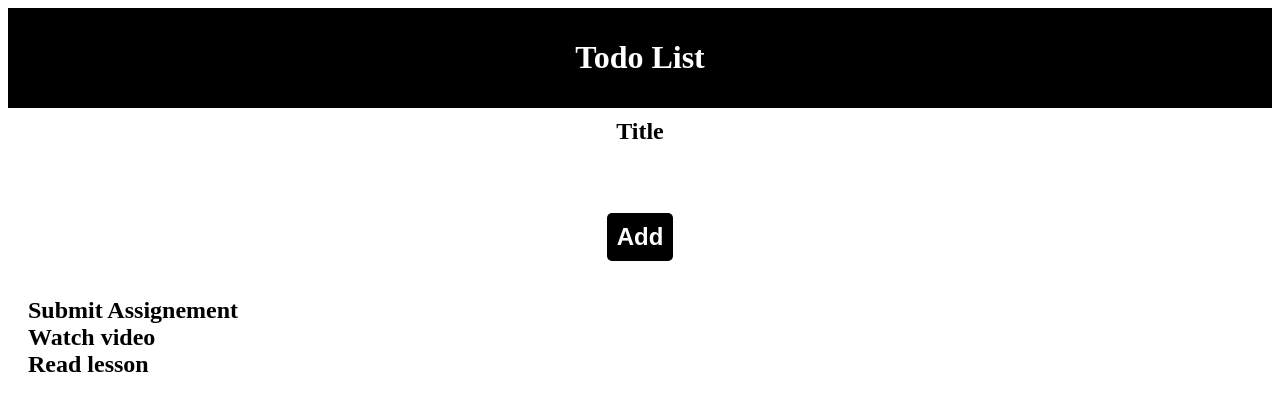
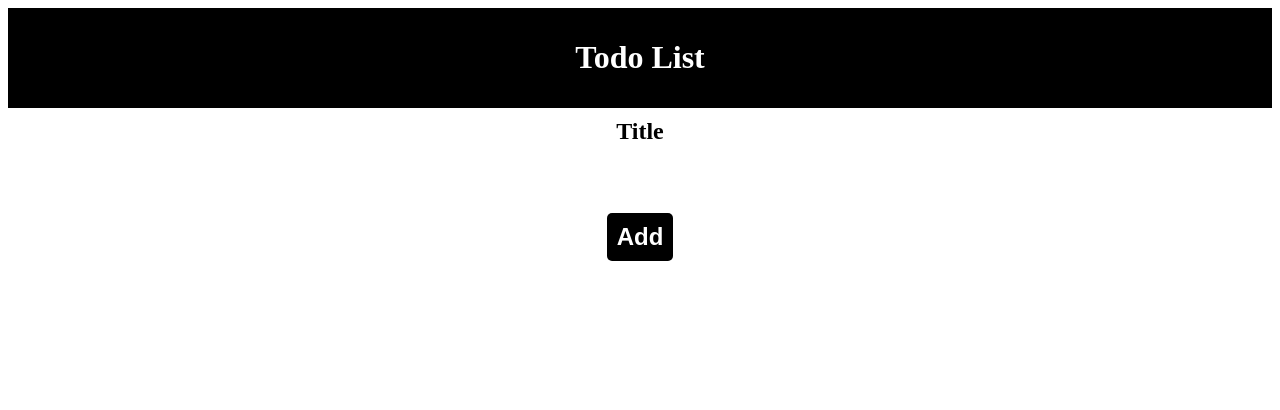
Before and after one commit to Code-the-Dream-School/react-cockatoo, a React (Create React App) app: page / in a window 1280 px wide. Shown: the top 410 px of the page. Built offline with nearby package versions, Linux system fonts and the light colour scheme; the HTML template or start-up script is replaced by a standard one.

Commit message:
Move todo List into state

```diff
--- a/src/App.js
+++ b/src/App.js
@@ -4,27 +4,24 @@ import TodoList from "./Component/TodoList";
 import "./index.css";
 
 function App() {
-  const [newTodo, setNewTodo] = useState("");
-  const todoList = [
-    { id: 1, title: "Submit Assignement" },
-    { id: 2, title: "Watch video" },
-    { id: 3, title: "Read lesson" },
-  ];
+  const [todoList, setTodoList] = useState([]); // [todos, setTodos
+
+  const addTodo = (newTodo) => {
+    setTodoList([...todoList, newTodo]);
+  };
   return (
     <div style={{ textAlign: "center" }}>
       <header>
         <h1>Todo List</h1>
       </header>
-      <AddTodoForm onAddTodo={setNewTodo} />
+      <AddTodoForm onAddTodo={addTodo} />
       <p
         style={{
           fontSize: "26px",
           fontWeight: "700",
           color: "rgb(0, 131, 17)",
         }}
-      >
-        {newTodo}
-      </p>
+      ></p>
       <TodoList todos={todoList} />
     </div>
   );
```
